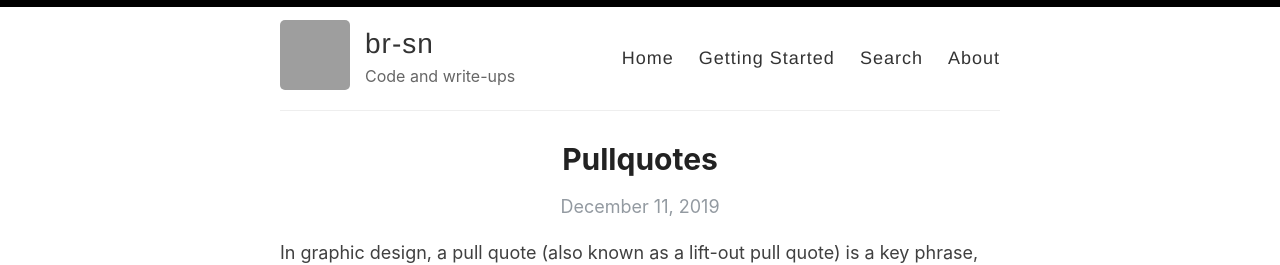
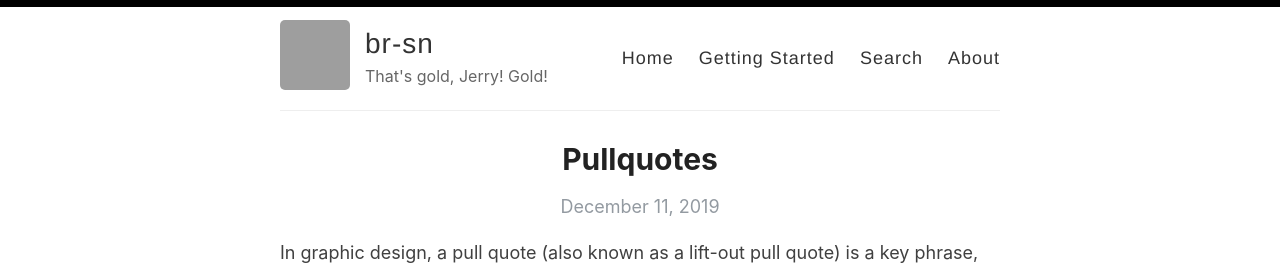
Before and after one commit to br-sn/br-sn.github.io, a Jekyll site: the page built from index.html, in a window 1280 px wide and 900 px high, cut to the strip 0-265 px from the top of the window. Built offline with Jekyll 4.4.1, drawn with Linux system fonts in a browser that asks for light colours; the list of posts is cut into pages by our own code; grey boxes are pictures that could not be loaded.

Commit message:
Update _config.yml

```diff
--- a/_config.yml
+++ b/_config.yml
@@ -9,7 +9,7 @@ name: br-sn
 author: br-sn
 
 # Short bio or description (displayed in the header)
-description: Code and write-ups
+description: That's gold, Jerry! Gold!
 
 # URL of your avatar or profile pic (you could use your GitHub profile pic)
 avatar: https://avatars0.githubusercontent.com/u/39455110?s=460&u=287522e07c6c088815c61088c1ea1a0705dc3975&v=4
```
